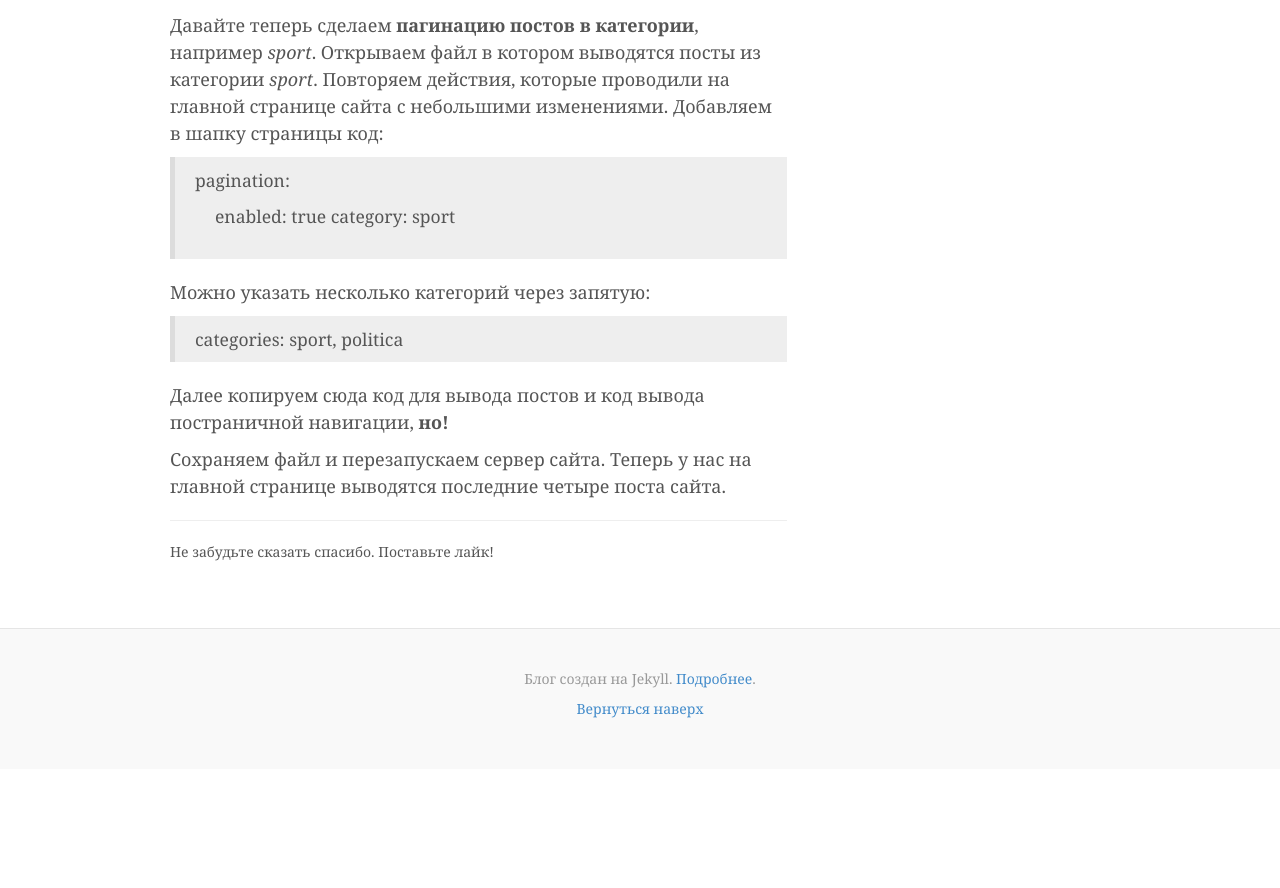
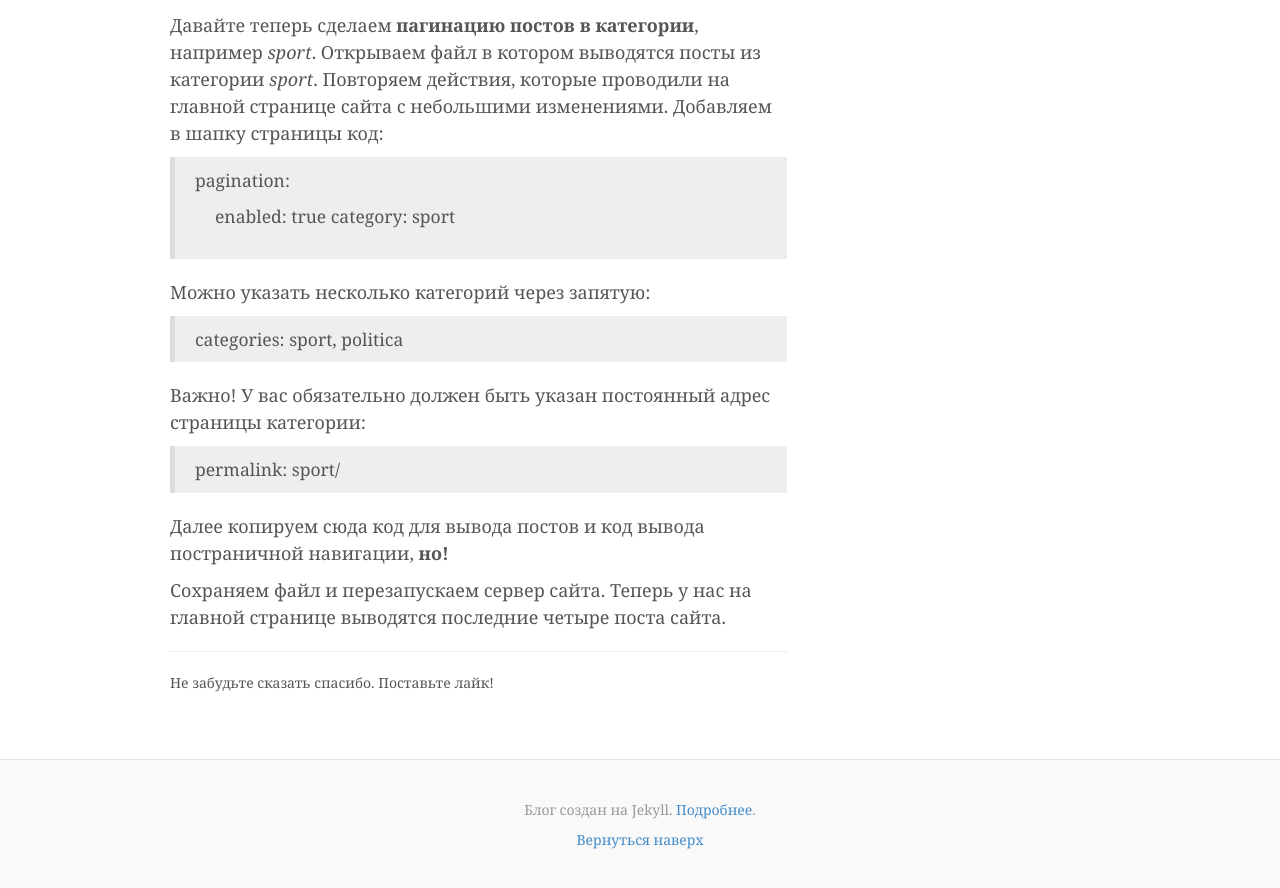
Before and after one commit to htmlblog/htmlblog.github.io, a Jekyll site: the page built from _posts/2017-04-15-paghinatsiia-jekyll-po-katieghoriiam.markdown, in a window 1280 px wide and 900 px high, scrolled down 2871 px. Shown: the top 888 px of the window. Built offline with Jekyll 4.4.1, drawn with Linux system fonts in a browser that asks for light colours; comment, search, counter and statistics services are not loaded; before the commit the page ends 3640 px from its top, so only the background shows below that.

Commit message:
Updated Paghinatsiia Jekyll Po Katieghoriiam

```diff
--- a/_posts/2017-04-15-paghinatsiia-jekyll-po-katieghoriiam.markdown
+++ b/_posts/2017-04-15-paghinatsiia-jekyll-po-katieghoriiam.markdown
@@ -76,6 +76,9 @@ layout: post
 Можно указать несколько категорий через запятую:
 >categories: sport, politica
 
+Важно! У вас обязательно должен быть указан постоянный адрес страницы категории:
+>permalink: sport/
+
 Далее копируем сюда код для вывода постов и код вывода постраничной навигации, **но!**
 
 Сохраняем файл и перезапускаем сервер сайта. Теперь у нас на главной странице выводятся последние четыре поста сайта.
```
